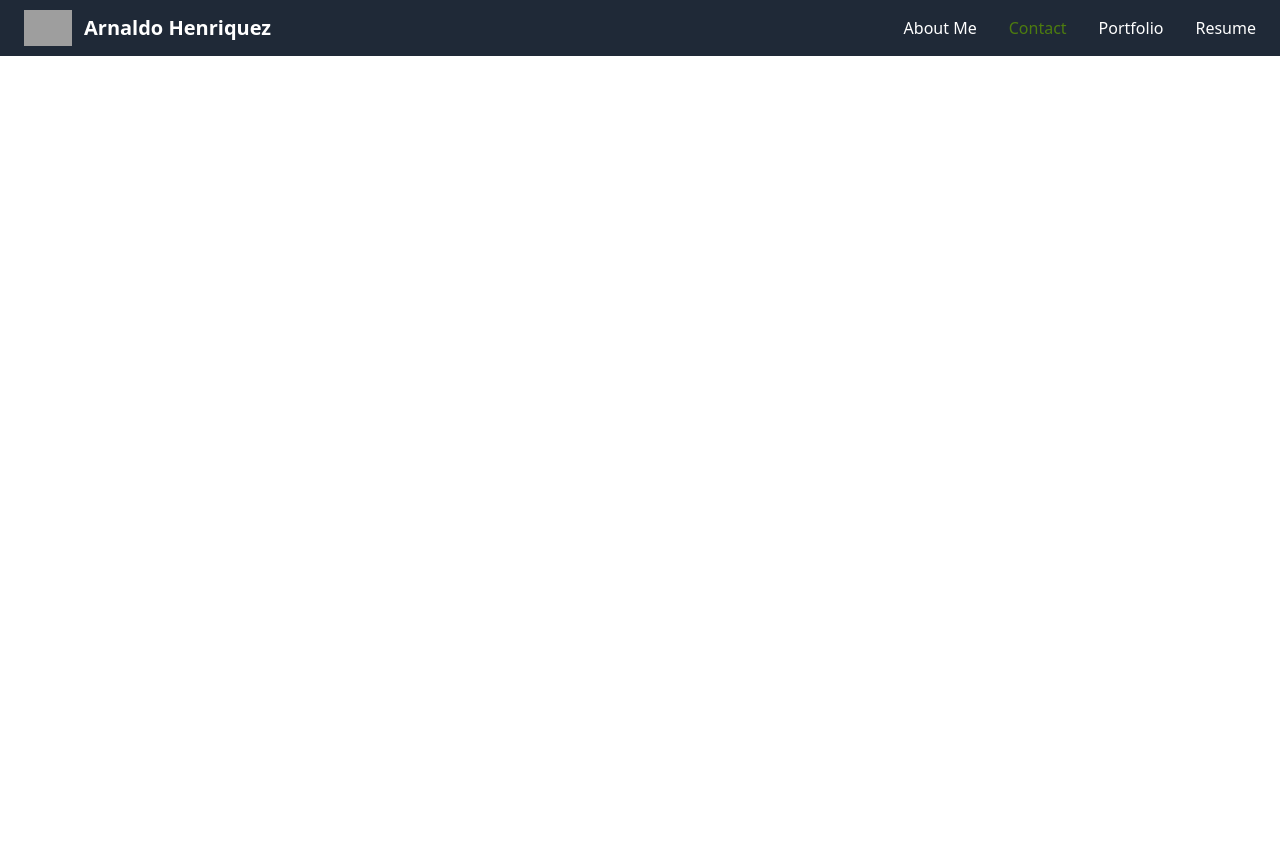
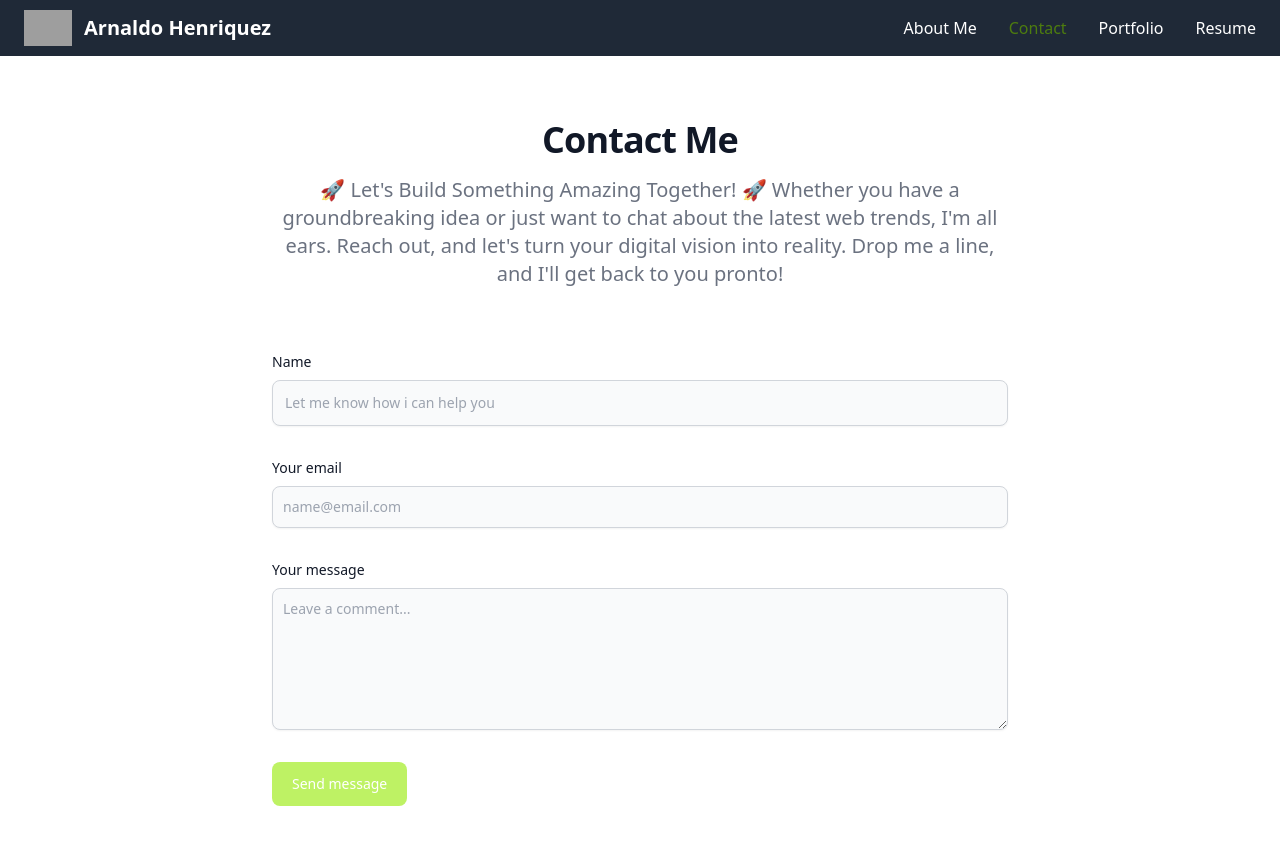
Before and after one commit to arnald18/PersonalPortfolio, a React (Vite) app: page /Contact in a window 1280 px wide. Shown: the top 844 px of the page. Before the commit the page ends 800 px from the top, so only its background shows below. Built offline with nearby package versions, Linux system fonts and the light colour scheme; grey boxes are pictures that could not be loaded.

Commit message:
add AboutMe and Contact section

```diff
--- a/src/pages/AboutMe.jsx
+++ b/src/pages/AboutMe.jsx
@@ -1,7 +1,42 @@
+import AboutMePhoto from "../assets/AboutMe-Picture.jpg";
+
 export default function AboutMe() {
   return (
-    <div>
-      <div>About Me</div>
-    </div>
+    <section className="bg-white dark:bg-gray-900">
+      <div className="gap-20 items-center py-8 px-4 mx-auto max-w-screen-xl lg:grid lg:grid-cols-2 lg:py-2 lg:px-6">
+        <div className="font-light text-black-500 sm:text-lg dark:text-gray-400">
+          <h2 className="mb-4 text-4xl tracking-tight font-extrabold text-gray-900 dark:text-white">
+            We didn&apos;t reinvent the wheel
+          </h2>
+          <p className="mb-4">
+            Greetings, I'm Arnaldo. At the crossroads of creativity and
+            functionality, you'll find my work as a front-end developer. While I
+            appreciate the rich tapestry of web development's history (yes,
+            including those '90s web pages), my focus has always been on
+            contemporary, clean, and user-centered design. Throughout my career,
+            I've made it a mission to craft seamless digital experiences. My
+            proficiency in HTML, CSS, and JavaScript isn't just about coding;
+            it's about delivering an intuitive user interface that operates
+            smoothly across devices, from the compact screens of mobile phones
+            to the expansive canvases of desktop displays.
+          </p>
+          <br />
+          <p>
+            Beyond the screen, I'm an advocate for continuous learning, staying
+            updated with the latest web design methodologies and trends. It's
+            this commitment that drives me to deliver products that aren't just
+            visually appealing but also technically sound. If you value a blend
+            of innovation, precision, and dedication, you're in the right place.
+            I'm here to bring your digital visions to life. Let's navigate the
+            future of web design together.
+          </p>
+        </div>
+        <img
+          className="h-1/2 mt-8 rounded-lg"
+          src={AboutMePhoto}
+          alt="A male standing upright with a black shirt and black pants posing for a picture"
+        />
+      </div>
+    </section>
   );
 }
--- a/src/pages/Contact.jsx
+++ b/src/pages/Contact.jsx
@@ -1,7 +1,69 @@
 export default function Contact() {
   return (
-    <div>
-      <div></div>
-    </div>
+    <section className="bg-white dark:bg-gray-900">
+      <div className="py-8 lg:py-16 px-4 mx-auto max-w-screen-md">
+        <h2 className="mb-4 text-4xl tracking-tight font-extrabold text-center text-gray-900 dark:text-white">
+          Contact Me
+        </h2>
+        <p className="mb-8 lg:mb-16 font-light text-center text-gray-500 dark:text-gray-400 sm:text-xl">
+          🚀 Let's Build Something Amazing Together! 🚀 Whether you have a
+          groundbreaking idea or just want to chat about the latest web trends,
+          I'm all ears. Reach out, and let's turn your digital vision into
+          reality. Drop me a line, and I'll get back to you pronto!
+        </p>
+        <form action="#" className="space-y-8">
+          <div>
+            <label
+              htmlFor="name"
+              className="block mb-2 text-sm font-medium text-gray-900 dark:text-gray-300"
+            >
+              Name
+            </label>
+            <input
+              type="text"
+              id="name"
+              className="block p-3 w-full text-sm text-gray-900 bg-gray-50 rounded-lg border border-gray-300 shadow-sm dark:bg-gray-700 dark:border-gray-600 dark:placeholder-gray-400 dark:text-white dark:shadow-sm-light"
+              placeholder="Let me know how i can help you"
+              required
+            />
+          </div>
+          <div>
+            <label
+              htmlFor="email"
+              className="block mb-2 text-sm font-medium text-gray-900 dark:text-gray-300"
+            >
+              Your email
+            </label>
+            <input
+              type="email"
+              id="email"
+              className="shadow-sm bg-gray-50 border border-gray-300 text-gray-900 text-sm rounded-lg block w-full p-2.5 dark:bg-gray-700 dark:border-gray-600 dark:placeholder-gray-400 dark:text-white dark:shadow-sm-light"
+              placeholder="name@email.com"
+              required
+            />
+          </div>
+          <div className="sm:col-span-2">
+            <label
+              htmlFor="message"
+              className="block mb-2 text-sm font-medium text-gray-900 dark:text-gray-400"
+            >
+              Your message
+            </label>
+            <textarea
+              id="message"
+              rows="6"
+              className="block p-2.5 w-full text-sm text-gray-900 bg-gray-50 rounded-lg shadow-sm border border-gray-300 dark:bg-gray-700 dark:border-gray-600 dark:placeholder-gray-400 dark:text-white"
+              placeholder="Leave a comment..."
+            ></textarea>
+          </div>
+          <button
+            type="submit"
+            className="py-3 px-5 text-sm font-medium text-center bg-lime-300 text-white rounded-lg sm:w-fit focus:ring-4 focus:outline-none"
+          >
+            Send message
+          </button>
+        </form>
+      </div>
+    </section>
   );
 }
```
Also changed, not shown: src/assets/AboutMe-Picture.jpg (added).
